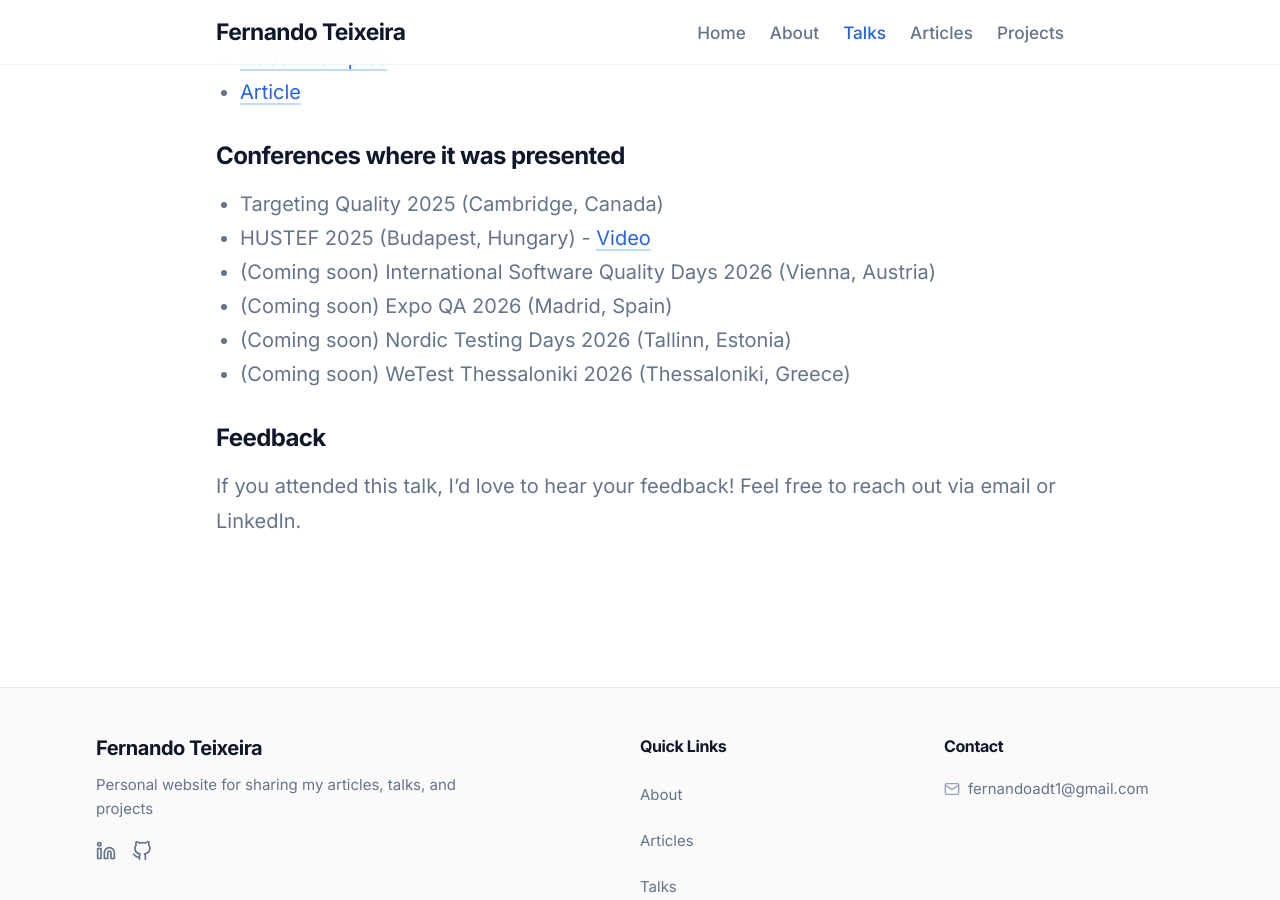
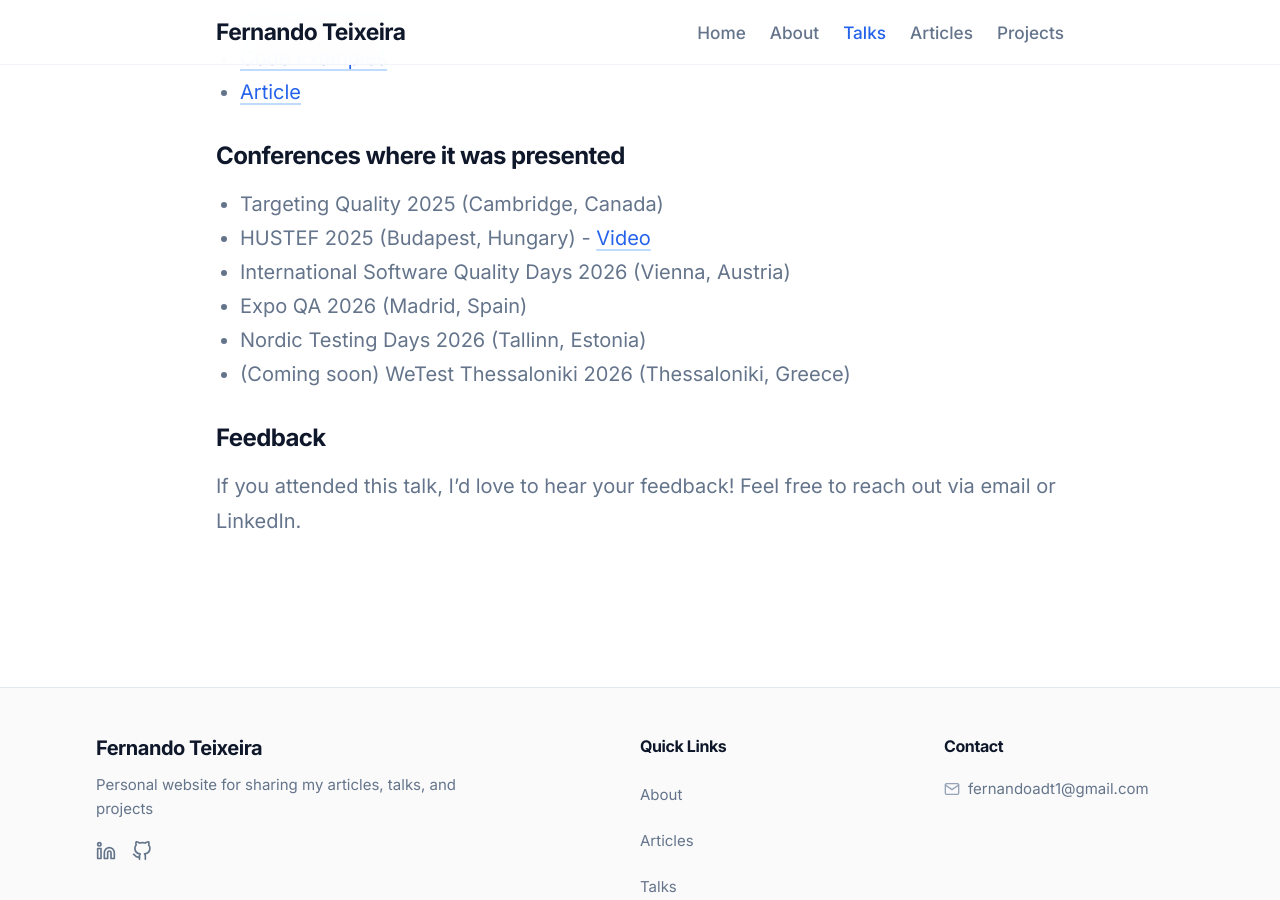
Before and after one commit to teixeira-fernando/teixeira-fernando.github.io, a Jekyll site: the page built from _talks/localstack-and-testcontainers.md, in a window 1280 px wide and 900 px high, scrolled down 2274 px. Built offline with Jekyll 4.4.1, drawn with Linux system fonts in a browser that asks for light colours.

Commit message:
updated conference list

```diff
--- a/_talks/localstack-and-testcontainers.md
+++ b/_talks/localstack-and-testcontainers.md
@@ -37,9 +37,9 @@ Nowadays so many applications rely on cloud services, like databases, message qu
 
 - Targeting Quality 2025 (Cambridge, Canada)
 - HUSTEF 2025 (Budapest, Hungary) - [Video](https://www.youtube.com/watch?v=paSJ_C0fqzQ)
-- (Coming soon) International Software Quality Days 2026 (Vienna, Austria)
-- (Coming soon) Expo QA 2026 (Madrid, Spain)
-- (Coming soon) Nordic Testing Days 2026 (Tallinn, Estonia)
+- International Software Quality Days 2026 (Vienna, Austria)
+- Expo QA 2026 (Madrid, Spain)
+- Nordic Testing Days 2026 (Tallinn, Estonia)
 - (Coming soon) WeTest Thessaloniki 2026 (Thessaloniki, Greece)
 
 ## Feedback
```
Also changed, not shown: about.md (+0 -3 lines).
